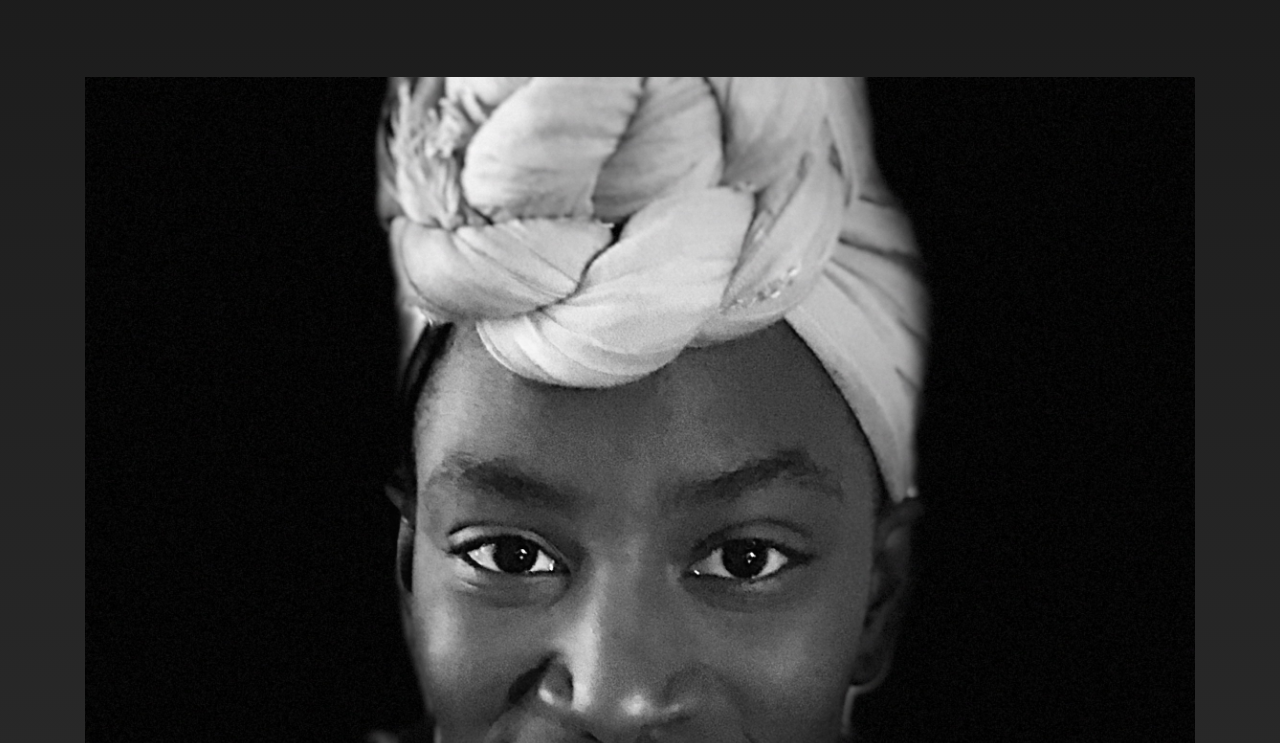
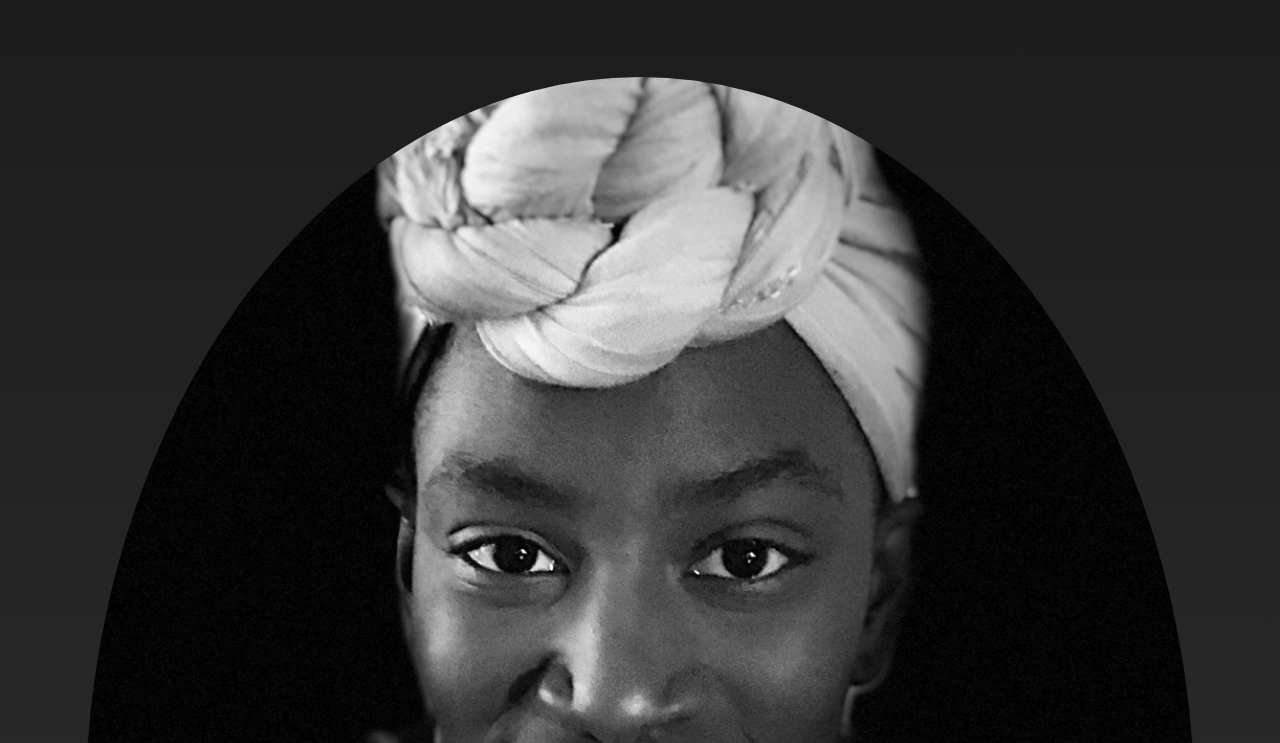
Before and after one commit to Kayla-SA-W/Kayla-SA-W.github.io, a website with bundled scripts: page index.html in a window 1280 px wide. Shown: the part 1217-1960 px from the top of the page. Built offline with nearby package versions, Linux system fonts and the light colour scheme.

Commit message:
update rounded selfie

```diff
--- a/index.html
+++ b/index.html
@@ -66,7 +66,7 @@
           <p class="text-white-50">I am currently a student at General Assembly learning the tools I need to be a software engineer. For the past few years I have been working in childcare and I am looking to go into software engineering because I love fostering young minds and I believe since we live in such a tech central world that this will be a great way to pull them away from videos and help them learn and develop the tools they need to be better individuals. I desire to work on apps that help build real life coding skills in different languages so people can create real applications and websites as they learn and build their portfolio.</p>
         </div>
       </div>
-      <img src="img/IMG_2072.jpg" class="img-fluid" alt="">
+      <img src="img/IMG_2072.jpg" class="img-fluid rounded-circle" alt="">
     </div>
   </section>
 
```
